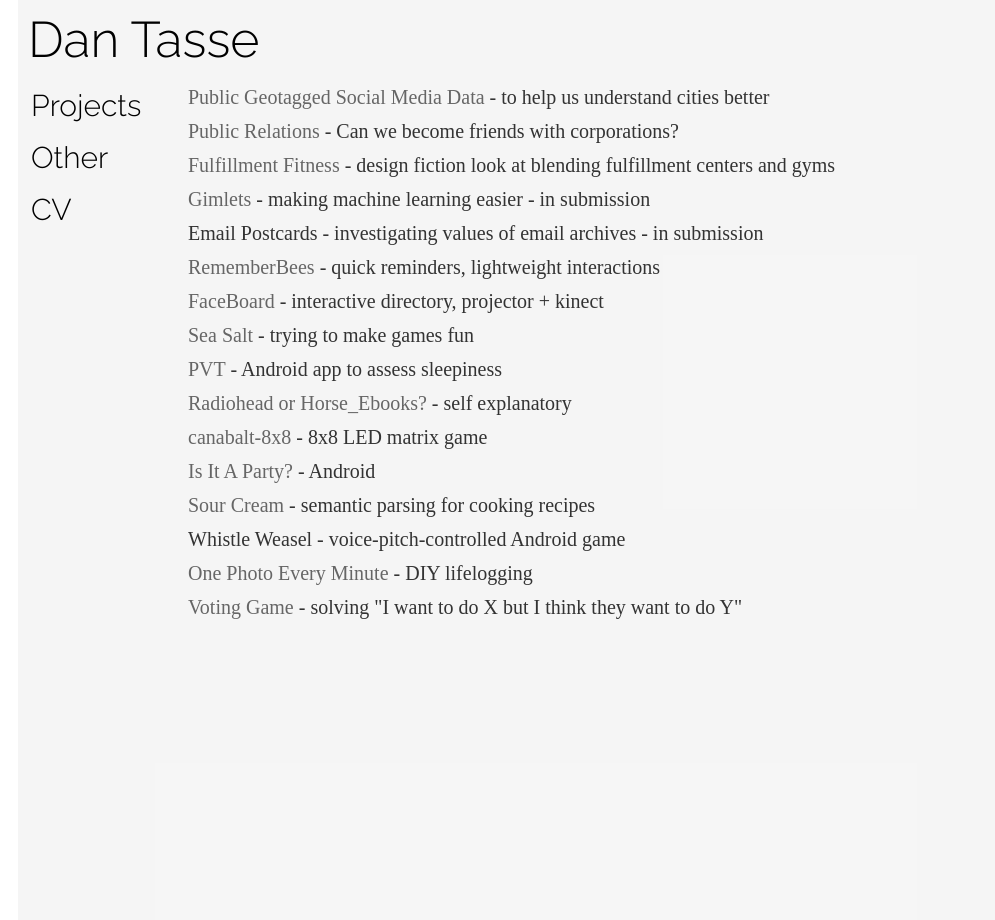
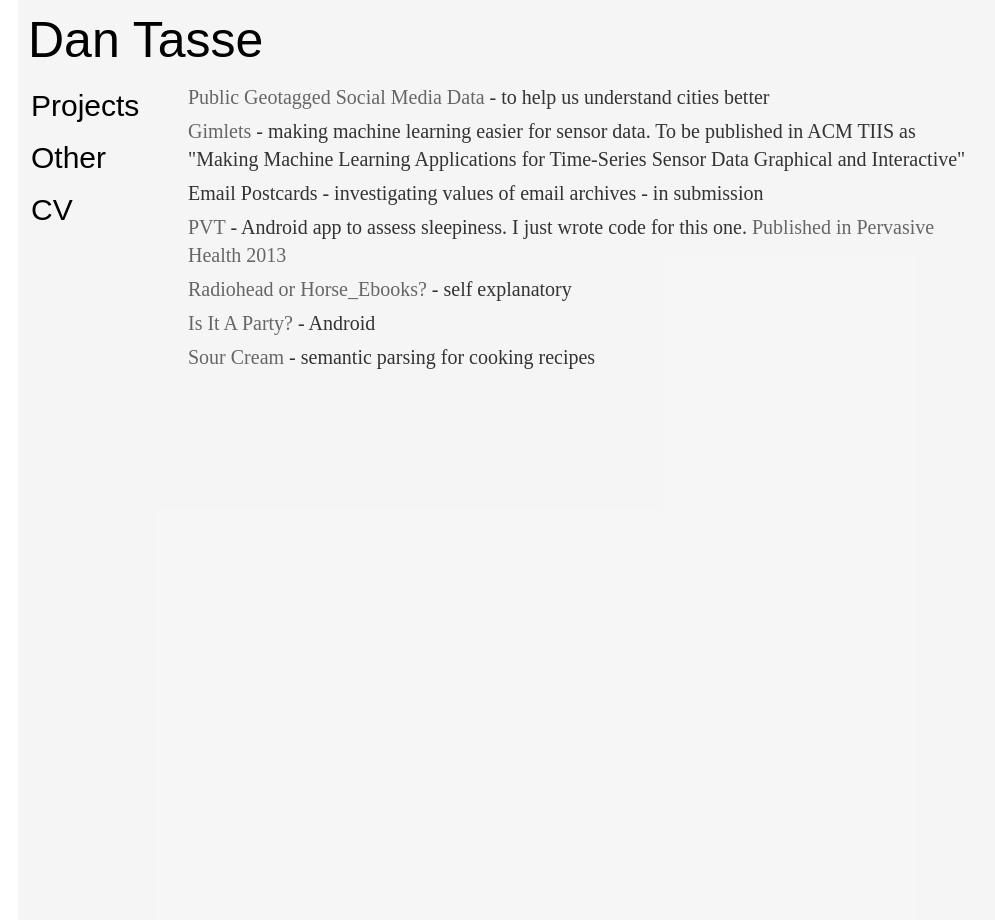
Before and after one commit to dantasse/dantasse.github.io, a Jekyll site: the page built from projects.html, in a window 1280 px wide. Shown: the whole page, without its empty margins (100-1095 px from the left). Built offline with Jekyll 4.4.1, drawn with Linux system fonts in a browser that asks for light colours; nearby versions of some CDN libraries; some web fonts are replaced.

Commit message:
remove some projects I don't particularly care to highlight any more

```diff
--- a/_layouts/default.html
+++ b/_layouts/default.html
@@ -22,7 +22,7 @@
 
   <link rel="stylesheet" href="css/bootstrap.min.css">
   <link rel="stylesheet" href="css/style.css">
-  <link href="//fonts.googleapis.com/css?family=Goudy+Bookletter+1911|Raleway:300" rel="stylesheet" type="text/css">
+  <!-- <link href="//fonts.googleapis.com/css?family=Goudy+Bookletter+1911|Raleway:300" rel="stylesheet" type="text/css"> -->
 
   <!-- More ideas for your <head> here: h5bp.com/d/head-Tips -->
 
--- a/index.html
+++ b/index.html
@@ -33,6 +33,6 @@
   <a href="http://scholar.google.com/citations?user=3e-mpecAAAAJ&hl=en&oi=ao">Google Scholar</a>
 
 <p>
-  In person: NSH 2621 (as of 2015-16), or find me relatively often at <a href="http://www.commonplacecoffee.com/locations">Commonplace Coffee</a>. I look kind of like this:<br/>
+  In person: I'm usually in San Francisco these days, but sometimes in Pittsburgh. I look kind of like this:<br/>
   <img src="img/dan_tasse.jpg" style="width:200px;">
 </p>
--- a/projects.html
+++ b/projects.html
@@ -4,19 +4,10 @@
 ---
 <ul>
   <li><a href="pgsmd.html">Public Geotagged Social Media Data</a> - to help us understand cities better</li>
-  <li><a href="http://talesnideas.blogspot.com/2014/05/public-relations.html">Public Relations</a> - Can we become friends with corporations?</li>
-  <li><a href="http://talesnideas.blogspot.com/2014/03/fulfillment-fitness.html">Fulfillment Fitness</a> - design fiction look at blending fulfillment centers and gyms</li>
-  <li><a href="gimlets.html">Gimlets</a> - making machine learning easier - in submission</li>
+  <li><a href="gimlets.html">Gimlets</a> - making machine learning easier for sensor data. To be published in ACM TIIS as "Making Machine Learning Applications for Time-Series Sensor Data Graphical and Interactive"</li>
   <li>Email Postcards - investigating values of email archives - in submission</li>
-  <li><a href="rememberbees.html">RememberBees</a> - quick reminders, lightweight interactions</li>
-  <li><a href="faceboard.html">FaceBoard</a> - interactive directory, projector + kinect</li>
-  <li><a href="seasalt.html">Sea Salt</a> - trying to make games fun</li>
-  <li><a href="pvt.html">PVT</a> - Android app to assess sleepiness</li>
+  <li><a href="pvt.html">PVT</a> - Android app to assess sleepiness. I just wrote code for this one. <a href="http://faculty.washington.edu/wobbrock/pubs/ph-13.pdf">Published in Pervasive Health 2013</a></li>
   <li><a href="http://radiohead-or-horse-ebooks.appspot.com/">Radiohead or Horse_Ebooks?</a> - self explanatory</li>
-  <li><a href="https://github.com/dantasse/canabalt-8x8">canabalt-8x8</a> - 8x8 LED matrix game
   <li><a href="https://play.google.com/store/apps/details?id=com.dantasse.isitaparty">Is It A Party?</a> - Android</li>
   <li><a href="https://www.cs.cmu.edu/~nasmith/papers/tasse+smith.tr08.pdf">Sour Cream</a> - semantic parsing for cooking recipes</li>
-  <li>Whistle Weasel - voice-pitch-controlled Android game
-  <li><a href="http://ilessendata.blogspot.com/2010/09/i-took-one-photo-every-minute.html">One Photo Every Minute</a> - DIY lifelogging</li>
-  <li><a href="http://voting-game.appspot.com">Voting Game</a> - solving "I want to do X but I think they want to do Y"</li>
 </ul>
```
Also changed, not shown: other parts of _layouts/default.html (+1 -7 lines), faceboard.html (deleted, +0 -13 lines), pvt.html (deleted, +0 -13 lines), rememberbees.html (deleted, +0 -19 lines), seasalt.html (deleted, +0 -23 lines).
